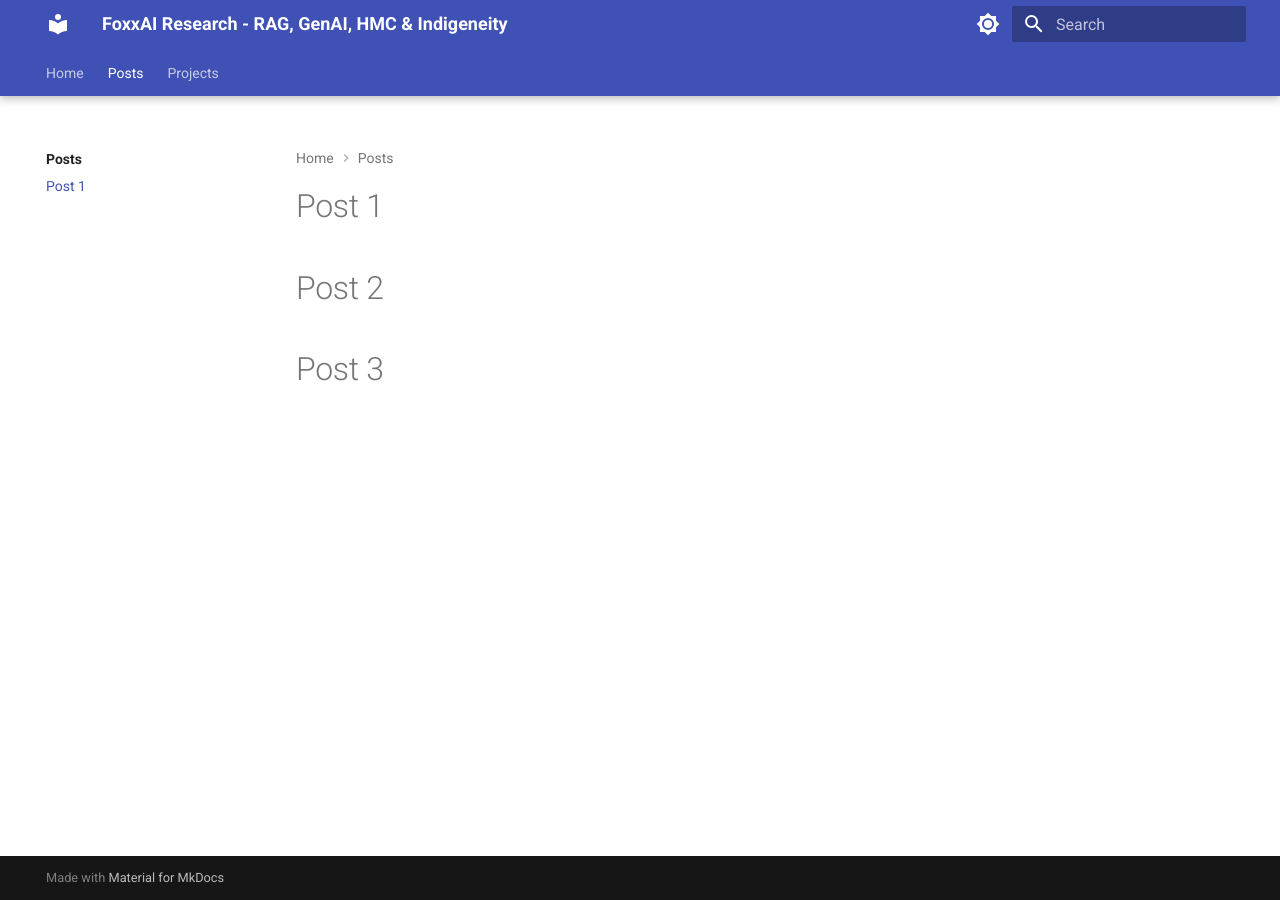
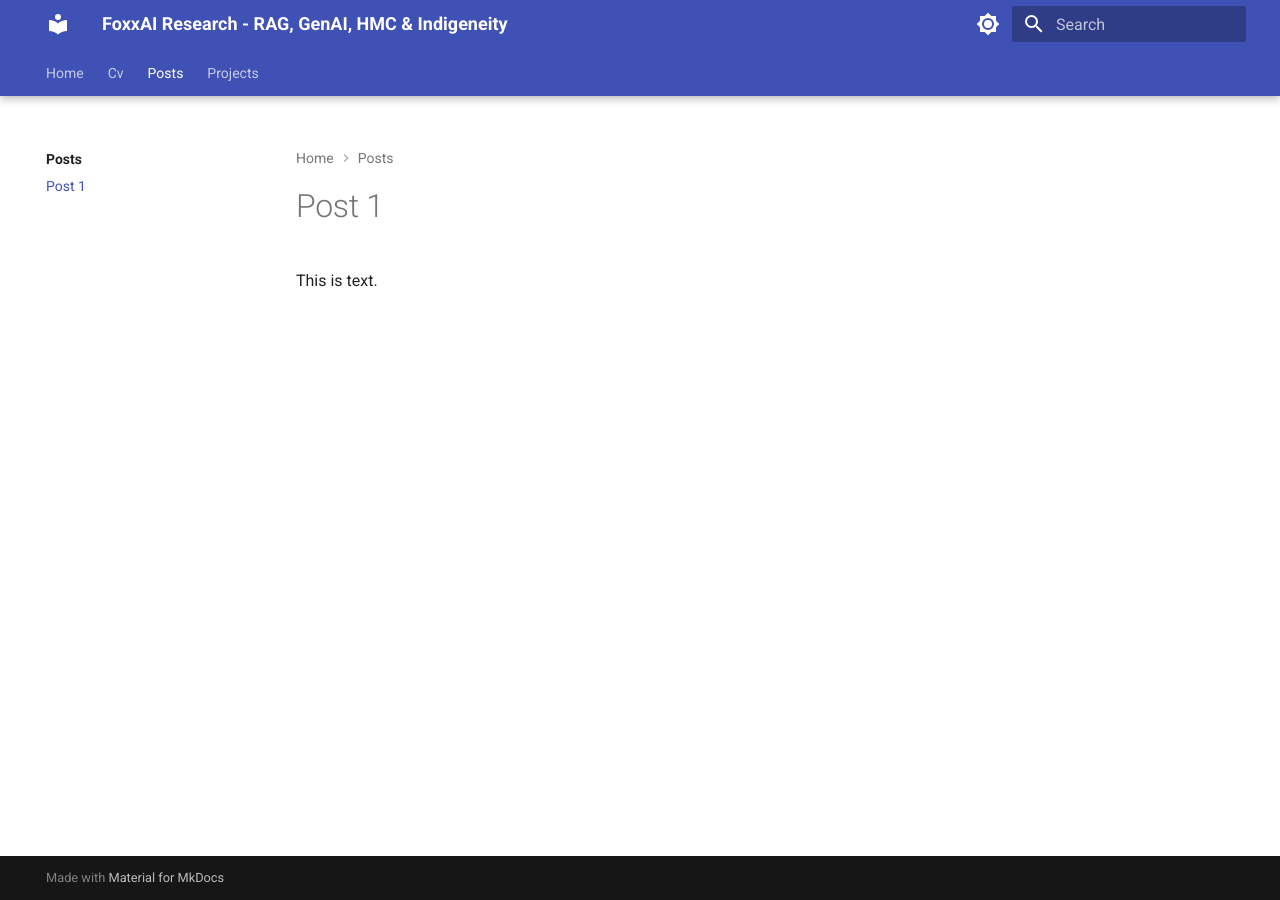
Before and after one commit to Foxxai/foxxai.xyz, an MkDocs documentation site: the page built from docs/posts/post1.md, in a window 1280 px wide. Built offline with MkDocs 1.6.1 and Material for MkDocs 9.7.7, drawn with Linux system fonts in a browser that asks for light colours.

Commit message:
testing edits

```diff
--- a/docs/posts/post1.md
+++ b/docs/posts/post1.md
@@ -1,5 +1,3 @@
 # Post 1
 
-# Post 2
-
-# Post 3
+This is text.
```
Also changed, not shown: docs/cv/index.md (added, +1 -0 lines).
